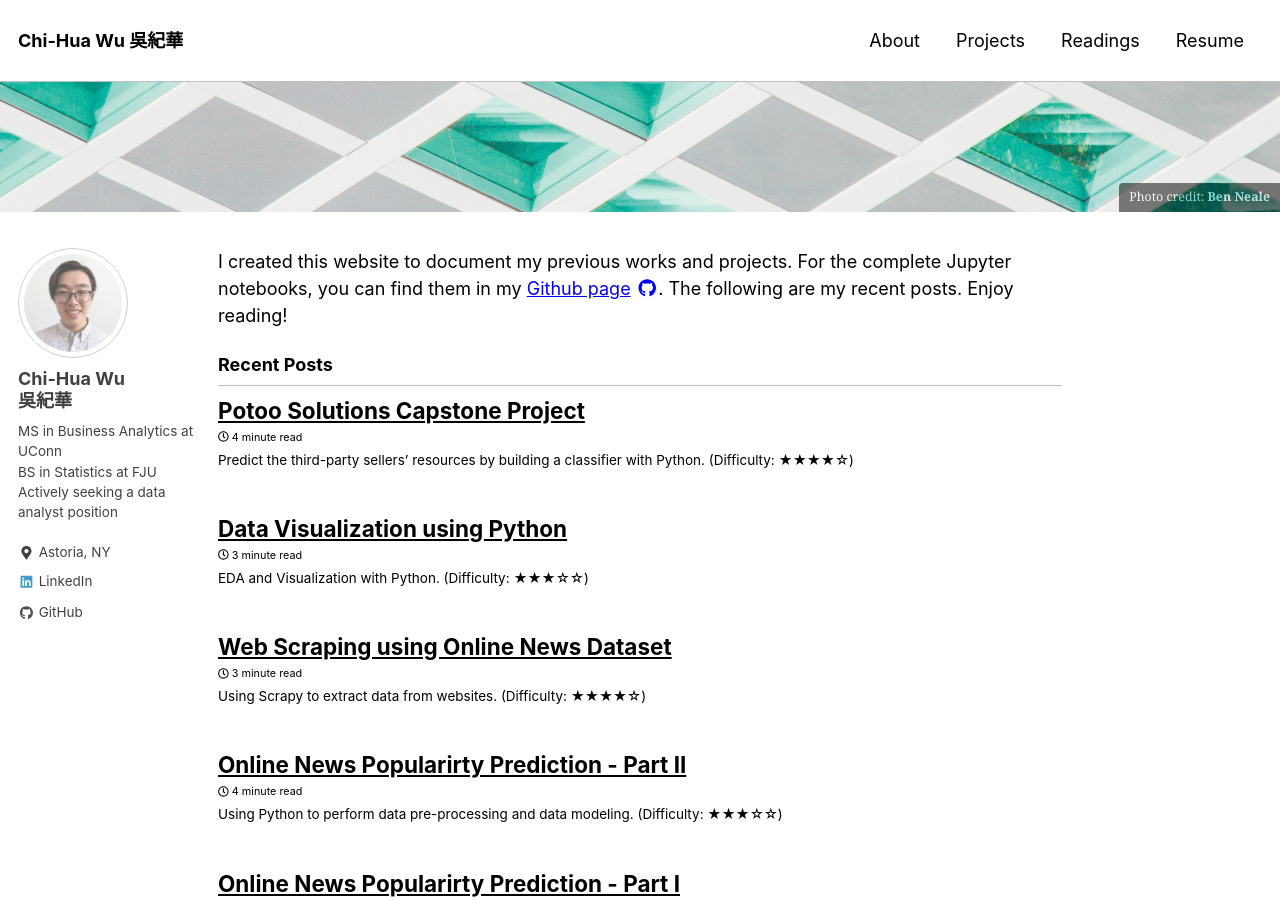
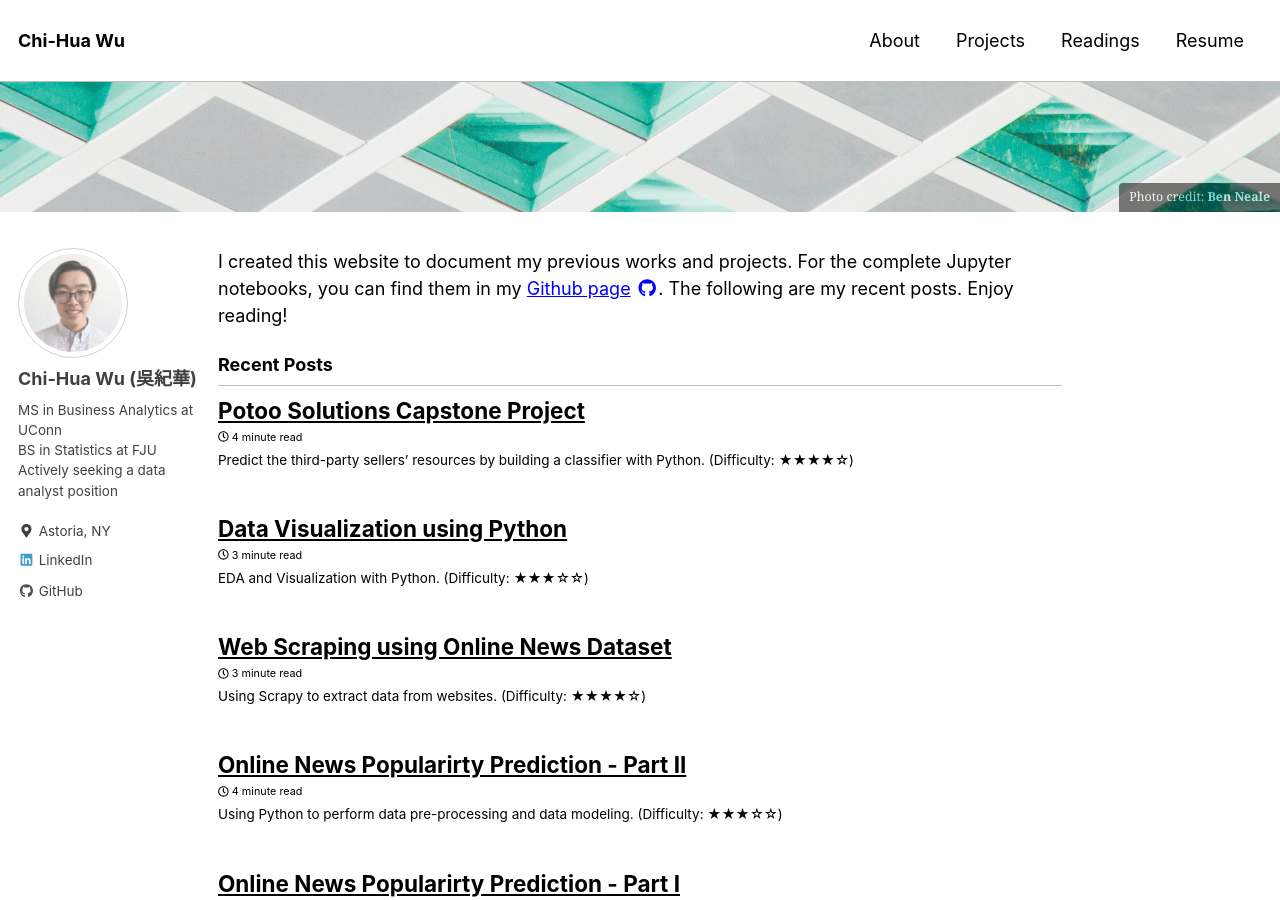
Before and after one commit to chw18019/chw18019.github.io, a Jekyll site: the page built from index.html, in a window 1280 px wide and 900 px high. Built offline with Jekyll 4.4.1, drawn with Linux system fonts in a browser that asks for light colours; nearby versions of some CDN libraries; the list of posts is cut into pages by our own code.

Commit message:
Update _config.yml

```diff
--- a/_config.yml
+++ b/_config.yml
@@ -9,7 +9,7 @@ minimal_mistakes_skin    : "contrast" # "air", "aqua", "contrast", "dark", "dirt
 
 # Site Settings
 locale                   : "en-US"
-title                    : "Chi-Hua Wu 吳紀華"
+title                    : "Chi-Hua Wu"
 title_separator          : "-"
 name                     : "Chi-Hua Wu"
 description              : #"Actively seeking a data analyst position"
@@ -84,7 +84,7 @@ analytics:
 
 # Site Author
 author:
-  name             : "Chi-Hua Wu <br>吳紀華"
+  name             : "Chi-Hua Wu (吳紀華)"
   avatar           : "/assets/images/bio-photo.jpeg" # path of avatar image, e.g. "/assets/images/bio-photo.jpg"
   bio              : "MS in Business Analytics at UConn<br>BS in Statistics at FJU<br>Actively seeking a data analyst position"
   location         : "Astoria, NY"
```
